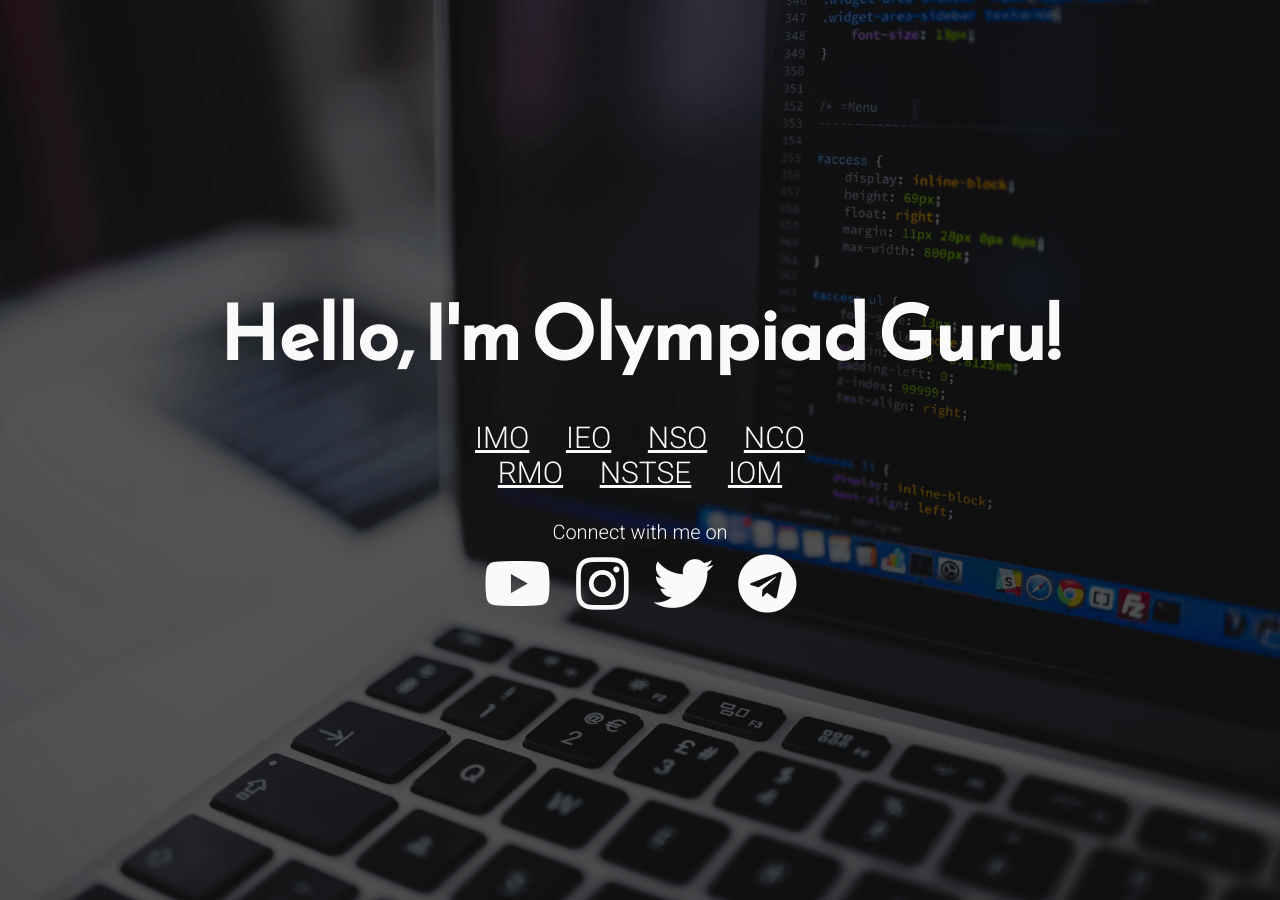
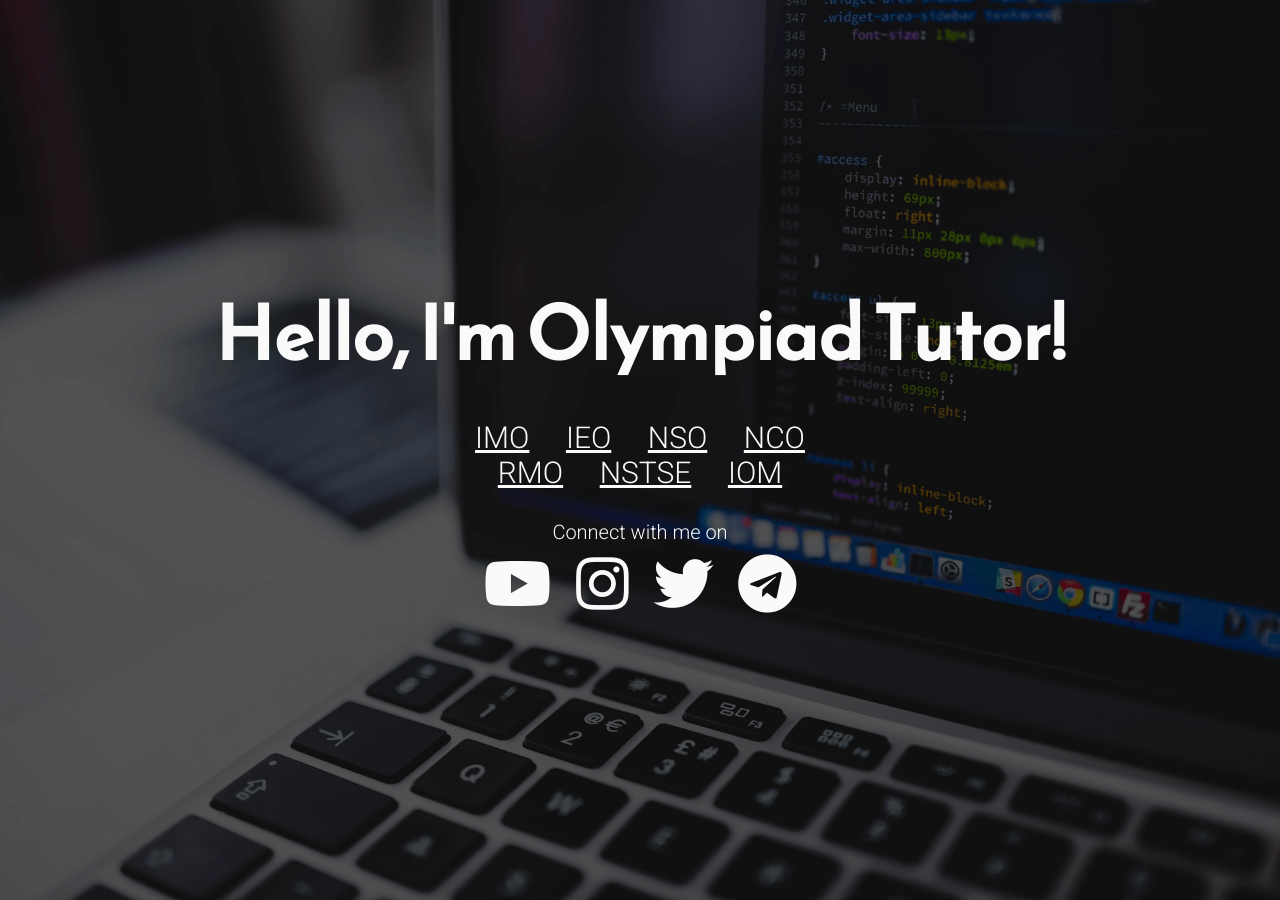
Before and after one commit to olympiadguru/olympiadguru.github.io, a Jekyll site: the page built from index.html, in a window 1280 px wide. Built offline with Jekyll 4.4.1, drawn with Linux system fonts in a browser that asks for light colours; nearby versions of some CDN libraries.

Commit message:
Update _config.yml

```diff
--- a/_config.yml
+++ b/_config.yml
@@ -1,11 +1,11 @@
-url: "https://olympiadguru.github.io" # the base hostname & protocol for your site, e.g. http://example.com
+url: "https://olympiadtutor.github.io" # the base hostname & protocol for your site, e.g. http://example.com
 baseurl: "/" # the subpath of your site, e.g. /blog
-title: "Olympiad Guru" # the name of your site, e.g. ACME Corp.
+title: "Olympiad Tutor" # the name of your site, e.g. ACME Corp.
 lang: en-EN # the languaje of your site, e.g. en-EN
 theme_custom: indigo-white # the name of your theme, e.g. gree-white, gray-white, indigo-white, indigo-white-pacifico, etc.
 theme_name_background: bg # the name of your background image (keep false value if you don't want background image), e.g. bg
 theme_extension_background: png # the extension name of your background file, e.g. png
-author: Olympiad Guru # the name of author, show in the home page "Hello, I'm *author*" and seo.
+author: Olympiad Tutor # the name of author, show in the home page "Hello, I'm *author*" and seo.
 description: &description Software Engineer, Traveller, Etc. # description for seo.
 tagline: *description
 twitter:
@@ -15,7 +15,7 @@ title_intro: # overwrite "Hello, I'm *author*", keep empty for don't overwrite,
 skill_separator: "&nbsp;&nbsp;&nbsp;" # the separator symbol to your skill at home page.
 title_plataforms: Connect with me on # keep empty for don't show title on plataforms icon.
 forkme: false # true or false to show or hide forkme button.
-forkme_link: https://github.com/olympiadguru/olympiadguru.github.io # link of repository fork.
+forkme_link: https://github.com/olympiadtutor/olympiadtutor.github.io # link of repository fork.
 
 # Build settings
 plugins:
```
